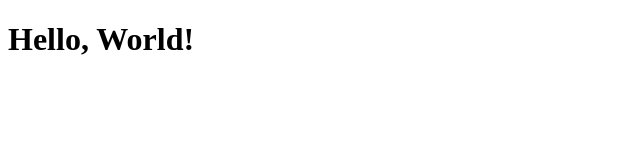
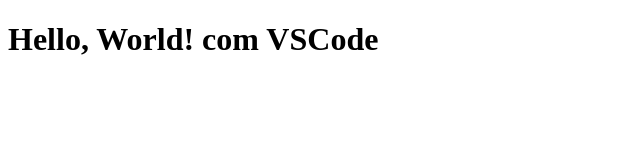
Before and after one commit to osmarol/teste-vscode, a plain HTML site: page index.html in a window 1280 px wide. Shown: the whole page, without its empty margins (0-640 px from the left). Drawn offline with Linux system fonts and the light colour scheme.

Commit message:
Update index.html

```diff
--- a/index.html
+++ b/index.html
@@ -8,6 +8,6 @@
     <title>Document</title>
 </head>
 <body>
-    <h1>Hello, World!</h1>
+    <h1>Hello, World! com VSCode</h1>
 </body>
 </html>
```
